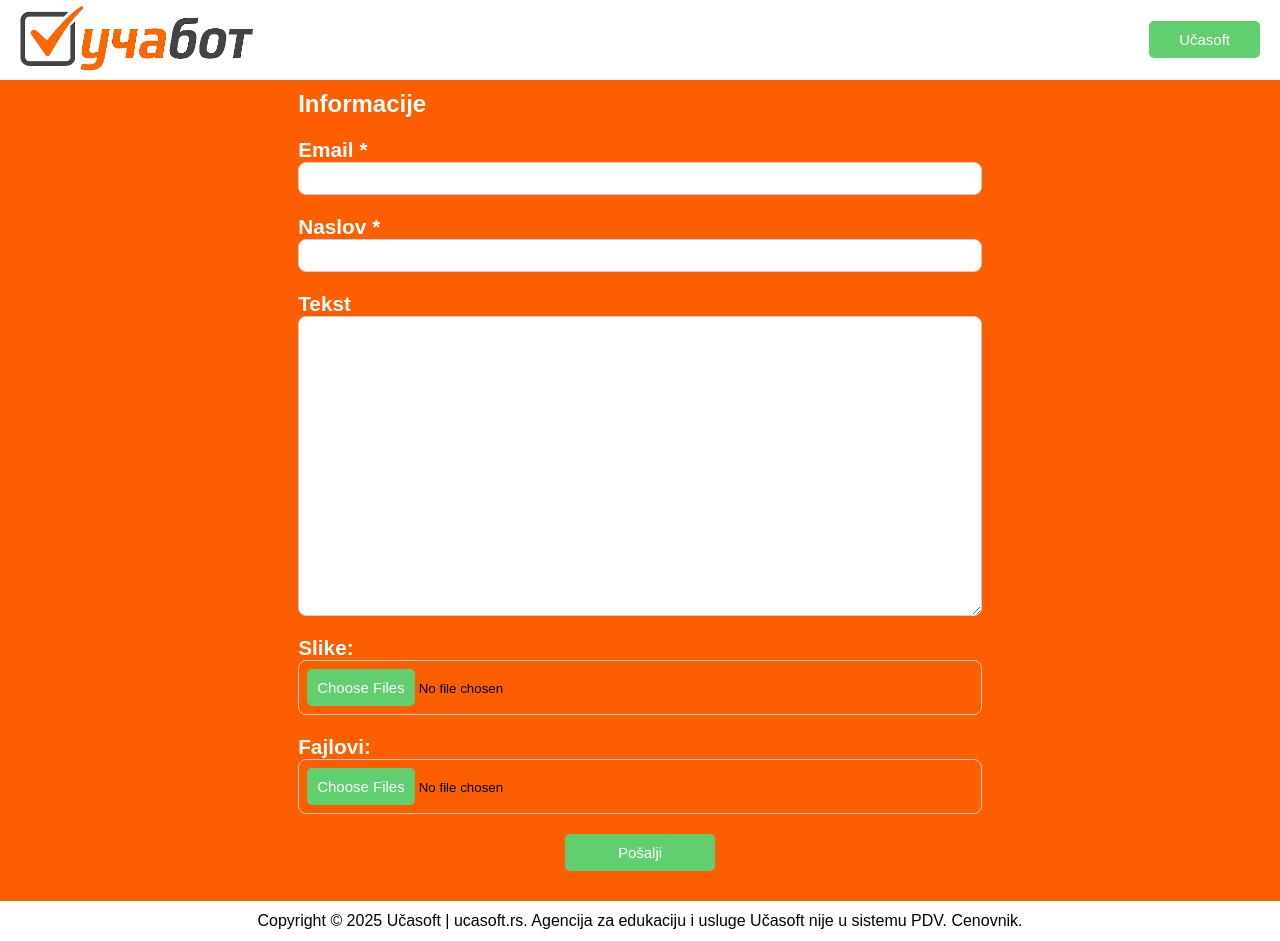
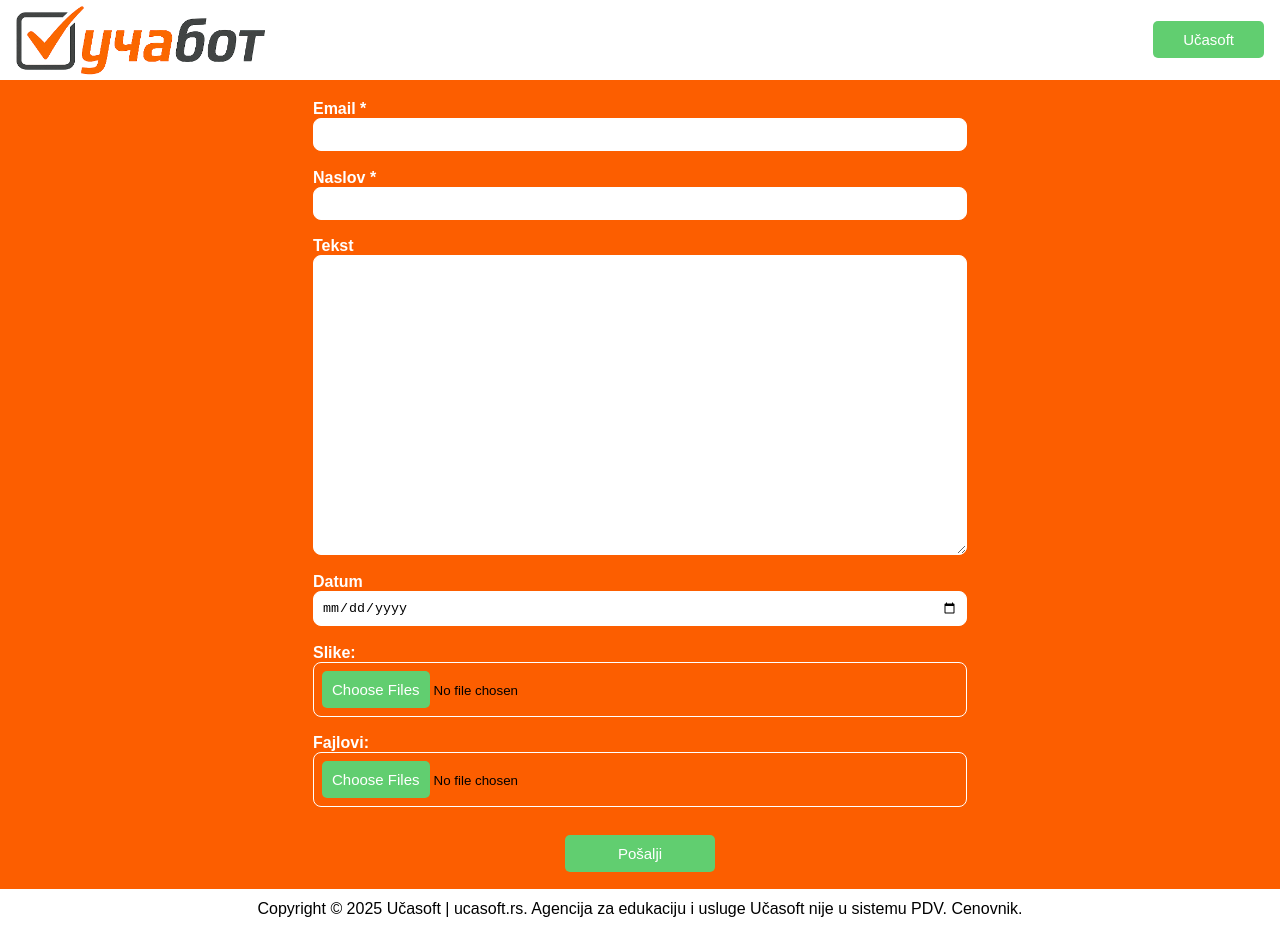
Before and after one commit to matejadb/ucabot, a website built with webpack: page src/template.html in a window 1280 px wide. Built offline with nearby package versions, Linux system fonts and the light colour scheme.

Commit message:
Changes to HTML and CSS
Added Date input field and improved CSS

```diff
--- a/src/styles.css
+++ b/src/styles.css
@@ -3,6 +3,14 @@
 	margin: 0;
 	padding: 0;
 	box-sizing: border-box;
+}
+
+:root {
+	--primary-button-color: #61ce70;
+	--primary-button-hover: #ff6b00;
+	--form-bg: #fc5e00;
+	--text-color: #ffffff;
+	--footer-text-color: #000000;
 }
 
 body {
@@ -12,7 +20,7 @@ body {
 
 /* Header */
 header {
-	padding: 0 20px;
+	padding: 0 1rem;
 }
 
 .header-wrapper {
@@ -24,8 +32,16 @@ header {
 	max-width: 1350px;
 }
 
-#ucabot-logo {
+.logo-div {
+	margin-right: 20px;
+	max-width: 250px;
+	flex-shrink: 1;
+}
+
+.logo-div img {
 	width: 100%;
+	height: auto;
+	display: block;
 }
 
 .back-to-site {
@@ -35,8 +51,8 @@ header {
 .button {
 	padding: 10px 30px;
 	border-radius: 5px;
-	color: #ffffff;
-	background-color: #61ce70;
+	color: var(--text-color);
+	background-color: var(--primary-button-color);
 	text-decoration: none;
 	font-size: 15px;
 	transition: background-color 0.2s ease-in-out;
@@ -44,45 +60,41 @@ header {
 
 .button:hover {
 	cursor: pointer;
-	background-color: #ff6b00;
+	background-color: var(--primary-button-hover);
 }
 
 /* Main */
 main {
-	background-color: #fc5e00;
+	background-color: var(--form-bg);
 	min-height: 90vh;
 	display: flex;
 	align-items: center;
 	justify-content: center;
 }
 
-form {
-	padding: 10px;
-}
-
-form h1 {
-	color: #ffffff;
-	margin-bottom: 20px;
+.main-container {
+	padding: 0 1.5rem;
 }
 
 .user-input {
 	display: flex;
 	flex-direction: column;
+	margin-top: 20px;
 }
 
 label {
 	font-weight: bold;
-	color: #ffffff;
-	font-size: 1.3rem;
+	color: var(--text-color);
+	font-size: 1rem;
 }
 
 input,
 textarea {
 	padding: 0.5rem;
-	border: 1px solid #ccc;
+	border: 1px solid var(--text-color);
 	border-radius: 8px;
 	width: 100%;
-	margin-bottom: 20px;
+	margin-bottom: 1.1rem;
 }
 
 textarea {
@@ -92,8 +104,8 @@ textarea {
 input::file-selector-button {
 	padding: 10px 10px;
 	border-radius: 5px;
-	color: #ffffff;
-	background-color: #61ce70;
+	color: var(--text-color);
+	background-color: var(--primary-button-color);
 	text-decoration: none;
 	font-size: 15px;
 	border: none;
@@ -101,13 +113,14 @@ input::file-selector-button {
 
 input::file-selector-button:hover {
 	cursor: pointer;
-	background-color: #ff6b00;
+	background-color: var(--primary-button-hover);
 }
 
 .button-div {
 	display: flex;
 	align-items: center;
 	justify-content: center;
+	margin-top: 10px;
 }
 
 #submit-button {
@@ -127,5 +140,13 @@ footer {
 
 footer a {
 	text-decoration: none;
-	color: #000000;
+	color: var(--footer-text-color);
 }
+
+/* Media Queries */
+
+@media screen and (max-width: 450px) {
+	#ucabot-logo {
+		max-width: 200px;
+	}
+}
--- a/src/template.html
+++ b/src/template.html
@@ -28,7 +28,6 @@
 			<div class="main-container">
 				<section class="form-section">
 					<form id="info" action="" method="post">
-						<h1>Informacije</h1>
 						<div class="user-input">
 							<label for="mail">Email *</label>
 							<input type="email" id="mail" name="mail" required />
@@ -36,6 +35,8 @@
 							<input type="text" id="title" name="title" required />
 							<label for="text-area">Tekst</label>
 							<textarea name="text-area" id="text-area"></textarea>
+							<label for="date">Datum</label>
+							<input type="date" id="date" name="date" />
 						</div>
 						<div class="attachments">
 							<label for="pictures">Slike:</label>
```
